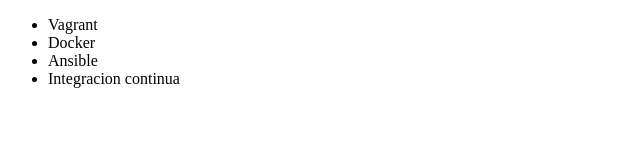
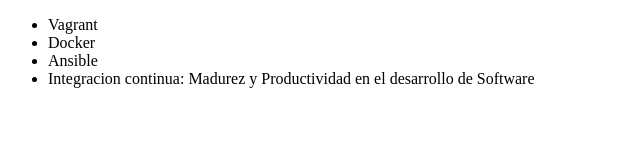
Before and after one commit to RichyMV/alura-git, a plain HTML site: page index.html in a window 1280 px wide. Shown: the whole page, without its empty margins (0-640 px from the left). Drawn offline with Linux system fonts and the light colour scheme.

Commit message:
Renombrando curso de integracion continua

```diff
--- a/index.html
+++ b/index.html
@@ -11,7 +11,7 @@
             <li>Vagrant</li>
             <li>Docker</li>
             <li>Ansible</li>
-            <li>Integracion continua</li>
+            <li>Integracion continua: Madurez y Productividad en el desarrollo de Software</li>
         </ul>
     </body>
 </html>
```
